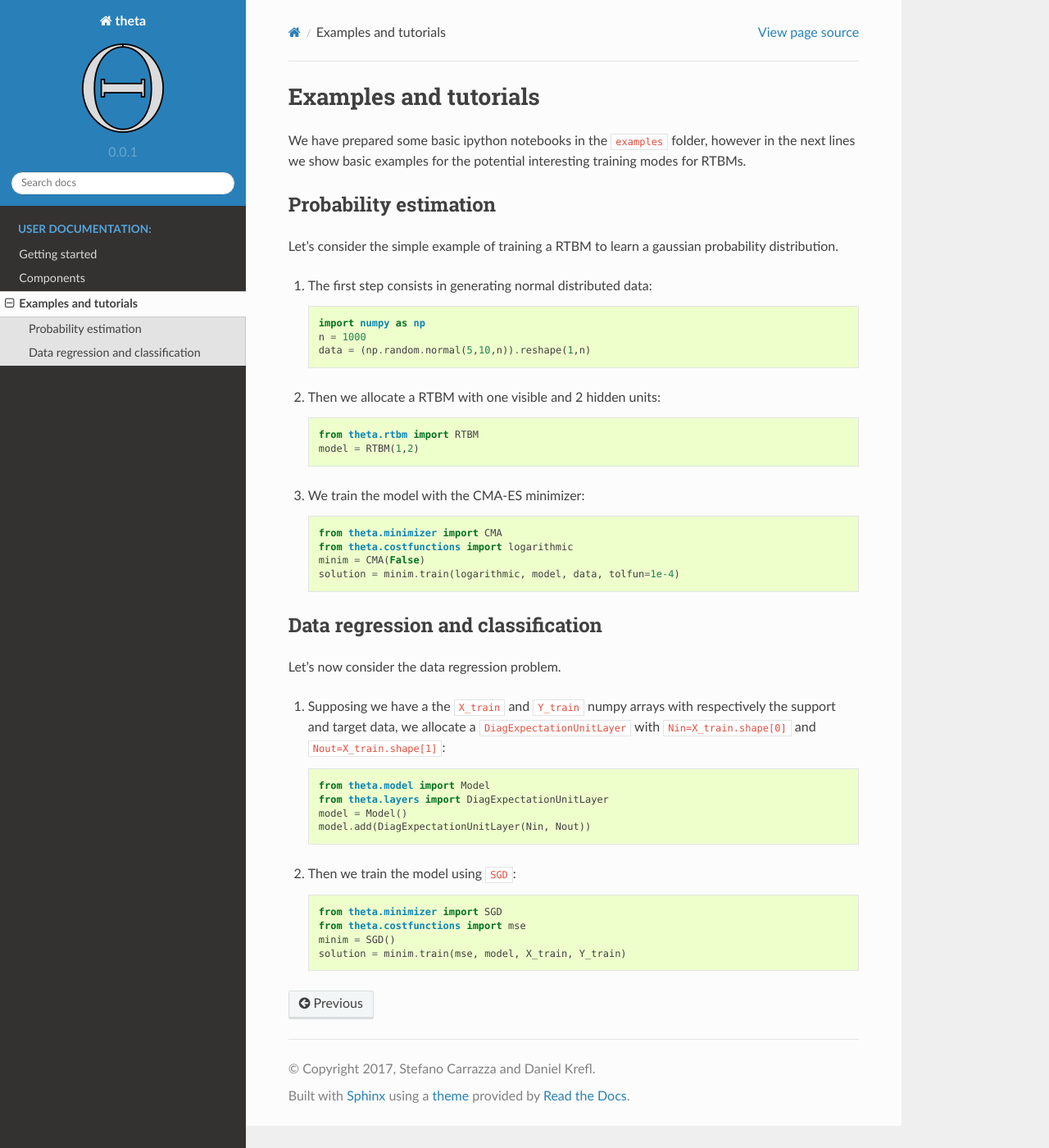
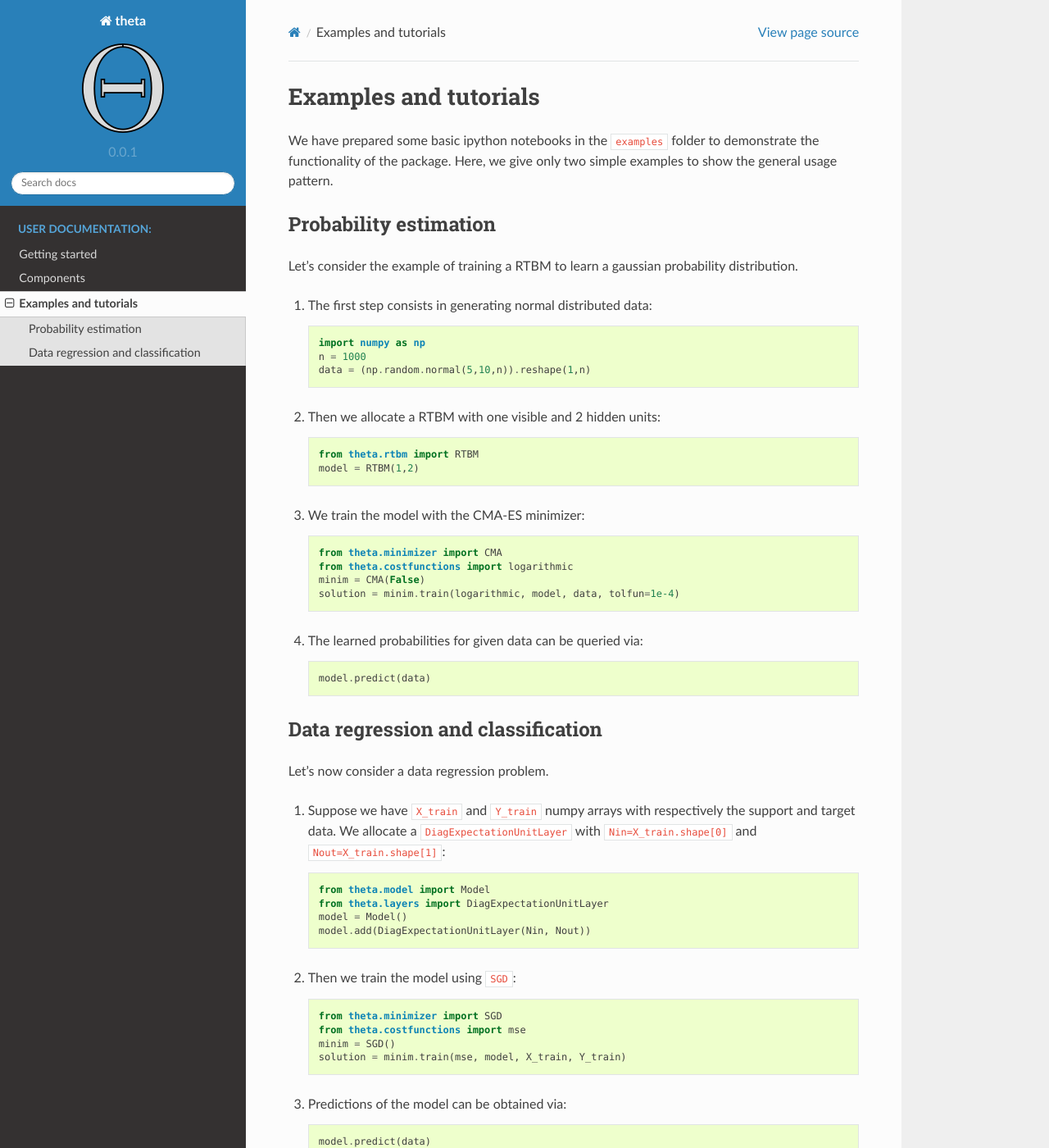
Before and after one commit to RiemannAI/theta, a Sphinx documentation site: the page built from docs/examples.rst, in a window 1280 px wide and 1400 px high. Shown: the whole window at 82% size. Built offline with Sphinx 7.4.7 and the Read the Docs theme 2.0.0, drawn with Linux system fonts in a browser that asks for light colours.

Commit message:
Examples sec updated

```diff
--- a/docs/examples.rst
+++ b/docs/examples.rst
@@ -2,13 +2,14 @@ Examples and tutorials
 ======================
 
 We have prepared some basic ipython notebooks in the :code:`examples`
-folder, however in the next lines we show basic examples for the
-potential interesting training modes for RTBMs.
+folder to demonstrate the functionality of the package. Here, we give
+only two simple examples to show the general usage pattern.
+
 
 Probability estimation
 ######################
 
-Let's consider the simple example of training a RTBM to learn a
+Let's consider the example of training a RTBM to learn a
 gaussian probability distribution.
 
 1. The first step consists in generating normal distributed data::
@@ -29,14 +30,18 @@ gaussian probability distribution.
      minim = CMA(False)
      solution = minim.train(logarithmic, model, data, tolfun=1e-4)
 
+4. The learned probabilities for given data can be queried via::
+
+     model.predict(data)
+
 
 Data regression and classification
 ##################################
 
-Let's now consider the data regression problem.
+Let's now consider a data regression problem.
 
-1. Supposing we have a the ``X_train`` and ``Y_train`` numpy arrays
-   with respectively the support and target data, we allocate a
+1. Suppose we have ``X_train`` and ``Y_train`` numpy arrays
+   with respectively the support and target data. We allocate a
    ``DiagExpectationUnitLayer`` with ``Nin=X_train.shape[0]`` and
    ``Nout=X_train.shape[1]``::
 
@@ -51,3 +56,7 @@ Let's now consider the data regression problem.
      from theta.costfunctions import mse
      minim = SGD()
      solution = minim.train(mse, model, X_train, Y_train)
+
+3. Predictions of the model can be obtained via::
+
+     model.predict(data)
```
